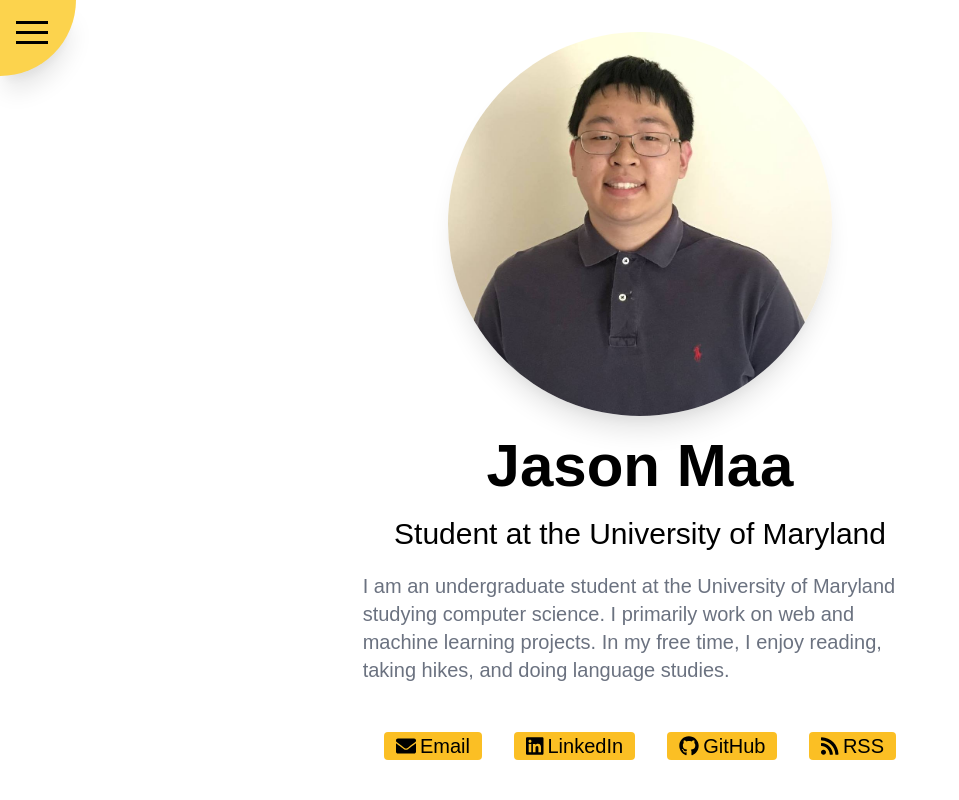
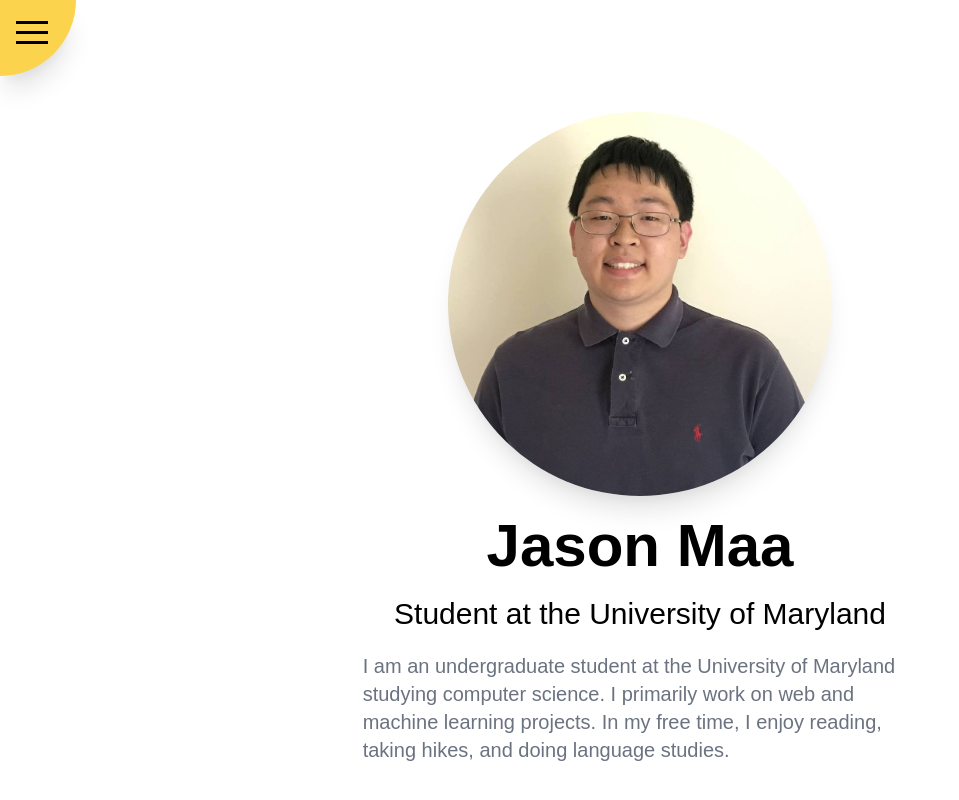
Before and after one commit to jasmaa/jasmaa.github.io, a Next.js app: page / in a window 1280 px wide. Shown: the top 800 px of the page, without its empty margins (0-959 px from the left). Built offline with nearby package versions, Linux system fonts and the light colour scheme; what @tailwindcss/typography would draw is missing.

Commit message:
Remove drawer container from post page

```diff
--- a/components/DrawerContainer/index.js
+++ b/components/DrawerContainer/index.js
@@ -98,7 +98,9 @@ export default function DrawerContainer({ children }) {
       }}
       ></div>
 
-      { children}
+      <div className="pt-20">
+        {children}
+      </div>
     </div >
   );
 }
--- a/pages/blog/[id].js
+++ b/pages/blog/[id].js
@@ -3,7 +3,6 @@ import Head from 'next/head';
 import Layout from '@components/Layout';
 import Categories from '@components/CategoriesList';
 import PostNavigation from '@components/PostNavigation';
-import DrawerContainer from '@components/DrawerContainer';
 import config from '@lib/config';
 import { getAllPostIDs, getPostData, getSortedPostsData } from '@lib/posts';
 
@@ -19,7 +18,6 @@ export default function Post({ postData, prevPost, nextPost }) {
         <title>{postData.title} - {config.siteName}</title>
       </Head>
 
-      <DrawerContainer>
       <Layout>
         <div className="flex justify-center">
           <PostNavigation nextPost={nextPost} prevPost={prevPost} />
@@ -43,7 +41,6 @@ export default function Post({ postData, prevPost, nextPost }) {
           <PostNavigation nextPost={nextPost} prevPost={prevPost} />
         </div>
       </Layout>
-      </DrawerContainer>
     </>
   );
 }
```
Lines whose indentation alone changed are shown as unchanged.
